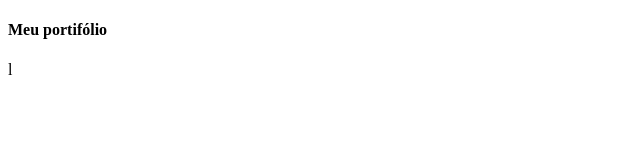
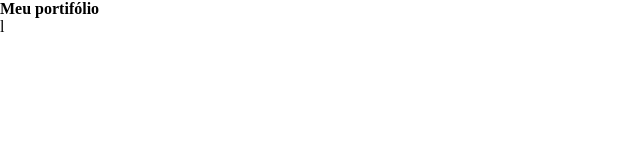
Before and after one commit to SamuelConta02/gitflowtop, a plain HTML site: page index.html in a window 1280 px wide. Shown: the whole page, without its empty margins (0-640 px from the left). Drawn offline with Linux system fonts and the light colour scheme.

Commit message:
creating styles.css

```diff
--- /dev/null
+++ b/assets/styles.css
@@ -0,0 +1,6 @@
+*{
+    margin: 0;
+    padding: 0;
+    list-style: nome;
+    font-size: 14;
+}
--- a/index.html
+++ b/index.html
@@ -4,6 +4,7 @@
     <meta charset="UTF-8">
     <meta name="viewport" content="width=device-width, initial-scale=1.0">
     <title>Portifólio Samuel </title>
+    <link rel="stylesheet" href="assets/styles.css" type="text/css">
 </head>
 <body>
     <h4>Meu portifólio </h4>
```
